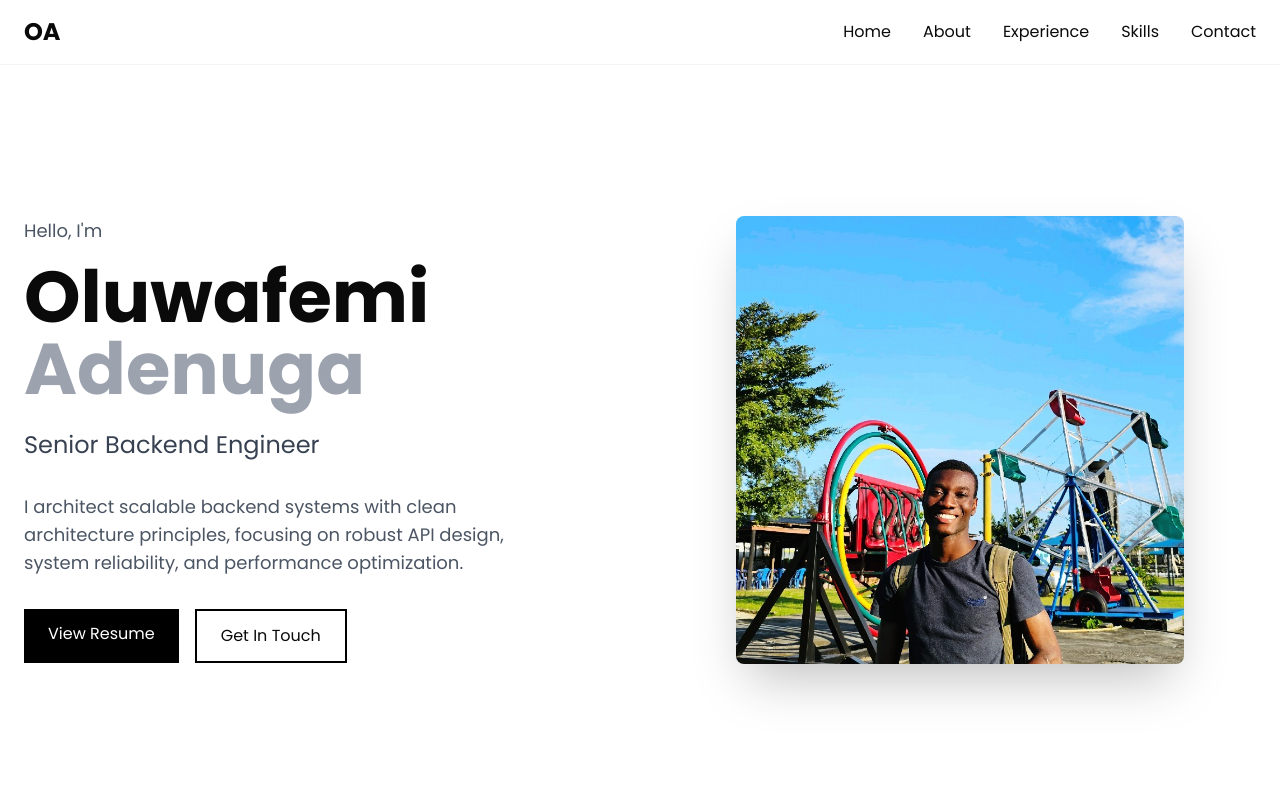
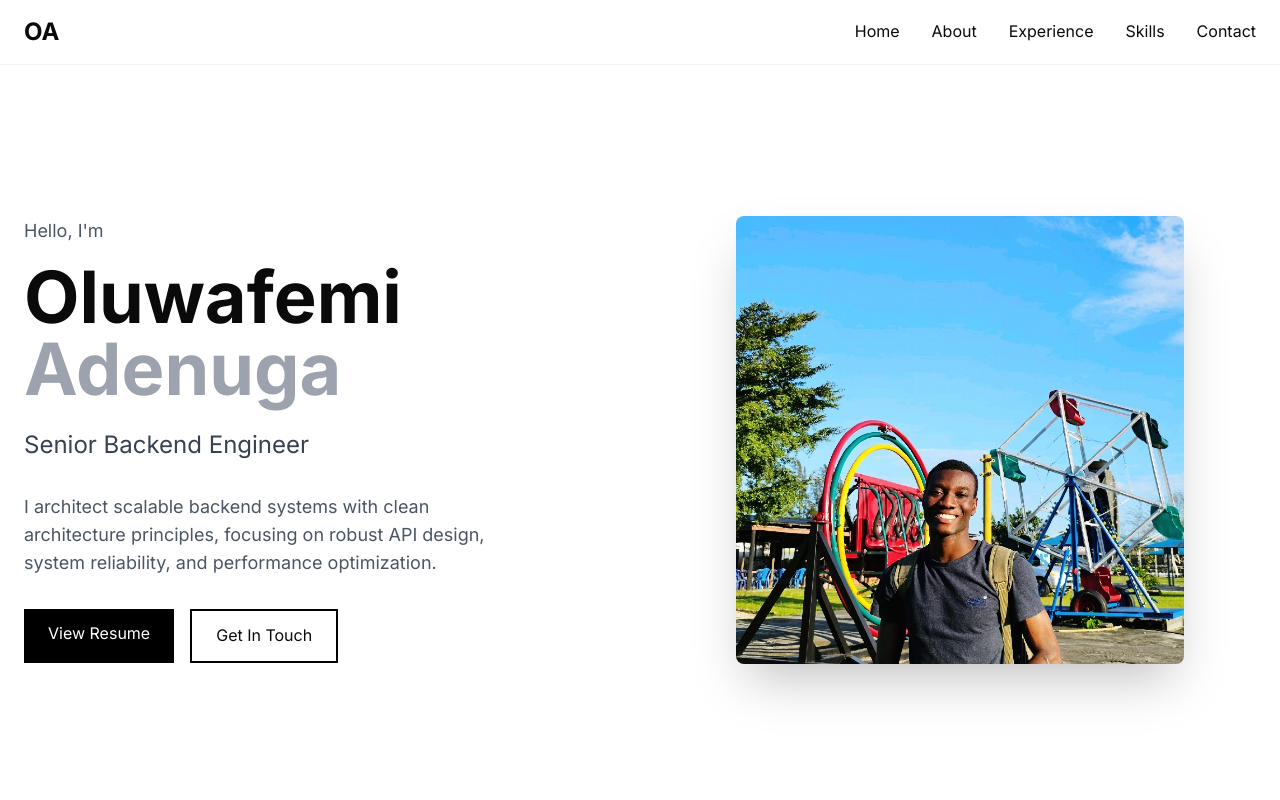
Before and after one commit to phemmylintry/phemmylintry, a Next.js app: page / in a window 1280 px wide. Shown: the top 800 px of the page. Built offline with nearby package versions, Linux system fonts and the light colour scheme.

Commit message:
Change font from Poppins to Inter
- Replaced Poppins with Inter font for a more modern, tech-focused look
- Inter is highly readable and popular in tech portfolios
- Added weight 800 for potential bold headings

```diff
--- a/app/layout.tsx
+++ b/app/layout.tsx
@@ -1,10 +1,10 @@
 import type { Metadata } from "next";
-import { Poppins } from "next/font/google";
+import { Inter } from "next/font/google";
 import "./globals.css";
 
-const poppins = Poppins({
+const inter = Inter({
   subsets: ["latin"],
-  weight: ["300", "400", "500", "600", "700"]
+  weight: ["300", "400", "500", "600", "700", "800"]
 });
 
 export const metadata: Metadata = {
@@ -19,7 +19,7 @@ export default function RootLayout({
 }>) {
   return (
     <html lang="en">
-      <body className={`${poppins.className} antialiased bg-white dark:bg-black`}>
+      <body className={`${inter.className} antialiased bg-white dark:bg-black`}>
         {children}
       </body>
     </html>
```
